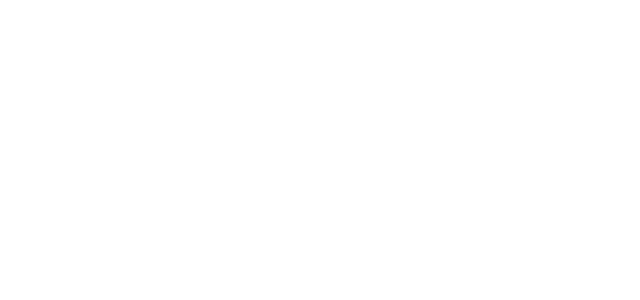
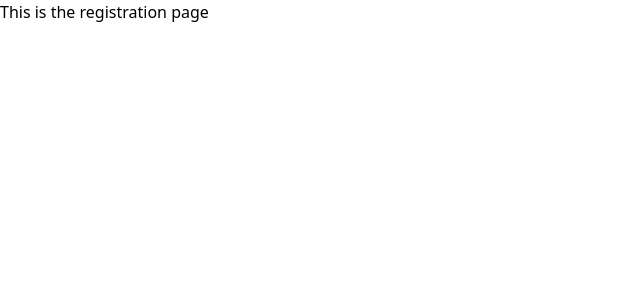
Before and after one commit to Jhoce-Team/research-project-management-front, a React (Create React App) app: page /ingress/registration in a window 1280 px wide. Before the commit this address had no page. Shown: the top 300 px of the page, without its empty margins (0-640 px from the left). Built offline with nearby package versions, Linux system fonts and the light colour scheme.

Commit message:
Primeros pasos para crear el login y registro

```diff
--- a/src/App.jsx
+++ b/src/App.jsx
@@ -6,10 +6,10 @@ import Login from "./pages/Login";
 import Registration from "./pages/Registration";
 import Projects from "./pages/Projects";
 import General from "./layouts/General";
-import EditProfile from "./pages/EditProfile";
 import UsersIndex from "./pages/users/UsersIndex";
 import { ApolloProvider, ApolloClient, InMemoryCache } from "@apollo/client";
 import EditUser from "./pages/users/EditUser";
+import Ingress from "./layouts/Logged";
 
 function App() {
   const client = new ApolloClient({
@@ -25,13 +25,14 @@ function App() {
             <Route path="/" element={<Landing />}></Route>
             <Route path="/" element={<General />}>
               <Route path="profile" element={<Profile />}></Route>
-              <Route path="editProfile" element={<EditProfile />}></Route>
               <Route path="users" element={<UsersIndex />}></Route>
               <Route path="users/editUser/:_id" element={<EditUser />}></Route>
               <Route path="projects" element={<Projects />}></Route>
             </Route>
-            <Route path="/login" element={<Login />}></Route>
-            <Route path="/registration" element={<Registration />}></Route>
+            <Route path="/ingress" element={<Ingress />}>
+              <Route path="registration" element={<Registration />} />
+              <Route path="login" element={<Login />} />
+            </Route>
           </Routes>
         </BrowserRouter>
       </ApolloProvider>
--- /dev/null
+++ b/src/layouts/Logged.jsx
@@ -0,0 +1,12 @@
+import React from "react";
+import { Outlet } from "react-router-dom";
+
+const Ingress = () => {
+  return (
+    <div>
+      <Outlet />
+    </div>
+  );
+};
+
+export default Ingress;
--- a/src/pages/EditProfile.jsx
+++ /dev/null
@@ -1,11 +0,0 @@
-import React from 'react'
-
-const EditProfile = () => {
-    return (
-        <div>
-            This is the edit profile section
-        </div>
-    )
-}
-
-export default EditProfile
--- a/src/pages/Login.jsx
+++ b/src/pages/Login.jsx
@@ -1,7 +1,9 @@
 import React from "react";
 
 const Login = () => {
-  return <div></div>;
+  return <div>
+    this is the login page
+  </div>;
 };
 
 export default Login;
--- a/src/pages/Registration.jsx
+++ b/src/pages/Registration.jsx
@@ -1,7 +1,7 @@
 import React from "react";
 
 const Registration = () => {
-  return <div></div>;
+  return <div>This is the registration page</div>;
 };
 
 export default Registration;
```
